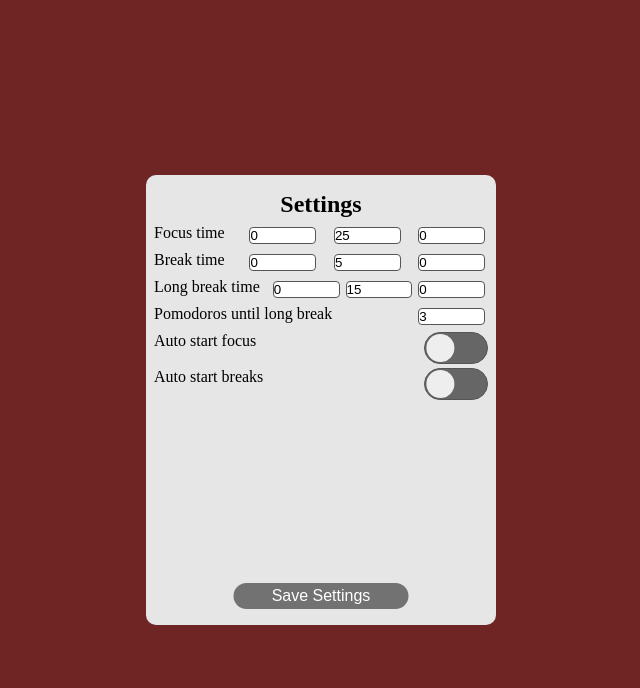
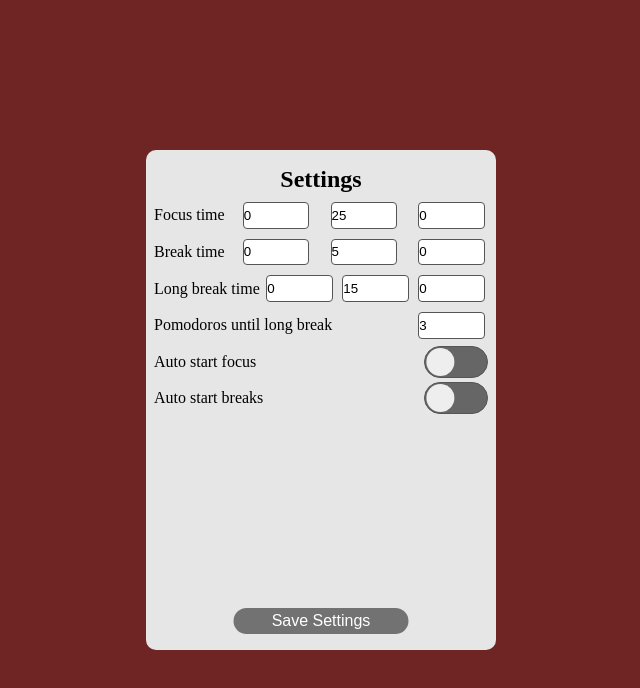
Before and after one commit to jos-cab/Pomodoro, a React (Vite) app: page / in a window 1280 px wide. Both pictures are taken after a click on the button 791 px from the left and 280 px from the top of the page. Shown: the top 688 px of the page, without its empty margins (319-959 px from the left). Built offline with nearby package versions, Linux system fonts and the light colour scheme; a web font is replaced by a local one.

Commit message:
Improve stage container view

```diff
--- a/src/components/Settings.css
+++ b/src/components/Settings.css
@@ -11,8 +11,8 @@
 	background-color: rgb(231, 230, 230);
 	position: absolute;
 	width: 350px;
-	max-width: 75%;
-	min-height: 450px;
+	max-width: 90%;
+	min-height: 500px;
 	top: 50%;
 	left: 50%;
 	-webkit-transform: translate(-50%, -50%);
@@ -53,7 +53,7 @@ input[type="number"] {
 	margin: 3px;
 	border-radius: 4px;
 	border: 1px solid #555;
-	max-height: 1.75em;
+	height: 2em;
 }
 
 input[type="checkbox"] {
@@ -76,10 +76,11 @@ input[type="checkbox"]:focus + span {
 	-ms-flex-pack: justify;
 	justify-content: space-between;
 	margin: 0.25em 0;
+	align-items: center;
 }
 
 .input-field label {
-	margin-right: 10px;
+	text-wrap: wrap;
 }
 
 .input-field span {
--- a/src/components/Stage.css
+++ b/src/components/Stage.css
@@ -1,16 +1,9 @@
 .stage-container {
-	display: -webkit-box;
-	display: -ms-flexbox;
 	display: flex;
-	-webkit-box-pack: justify;
-	-ms-flex-pack: justify;
-	justify-content: space-between;
+	flex-direction: column;
 	position: relative;
-	-webkit-transform: translateY(15px);
-	-ms-transform: translateY(15px);
-	transform: translateY(15px);
 	width: 100%;
-	flex-wrap: wrap;
+	gap: 0.25em;
 }
 
 .timer {
@@ -52,4 +45,9 @@
 	.timer {
 		font-size: 3em;
 	}
+
+	.stage-container {
+		flex-direction: row;
+		justify-content: space-between;
+	}
 }
```
